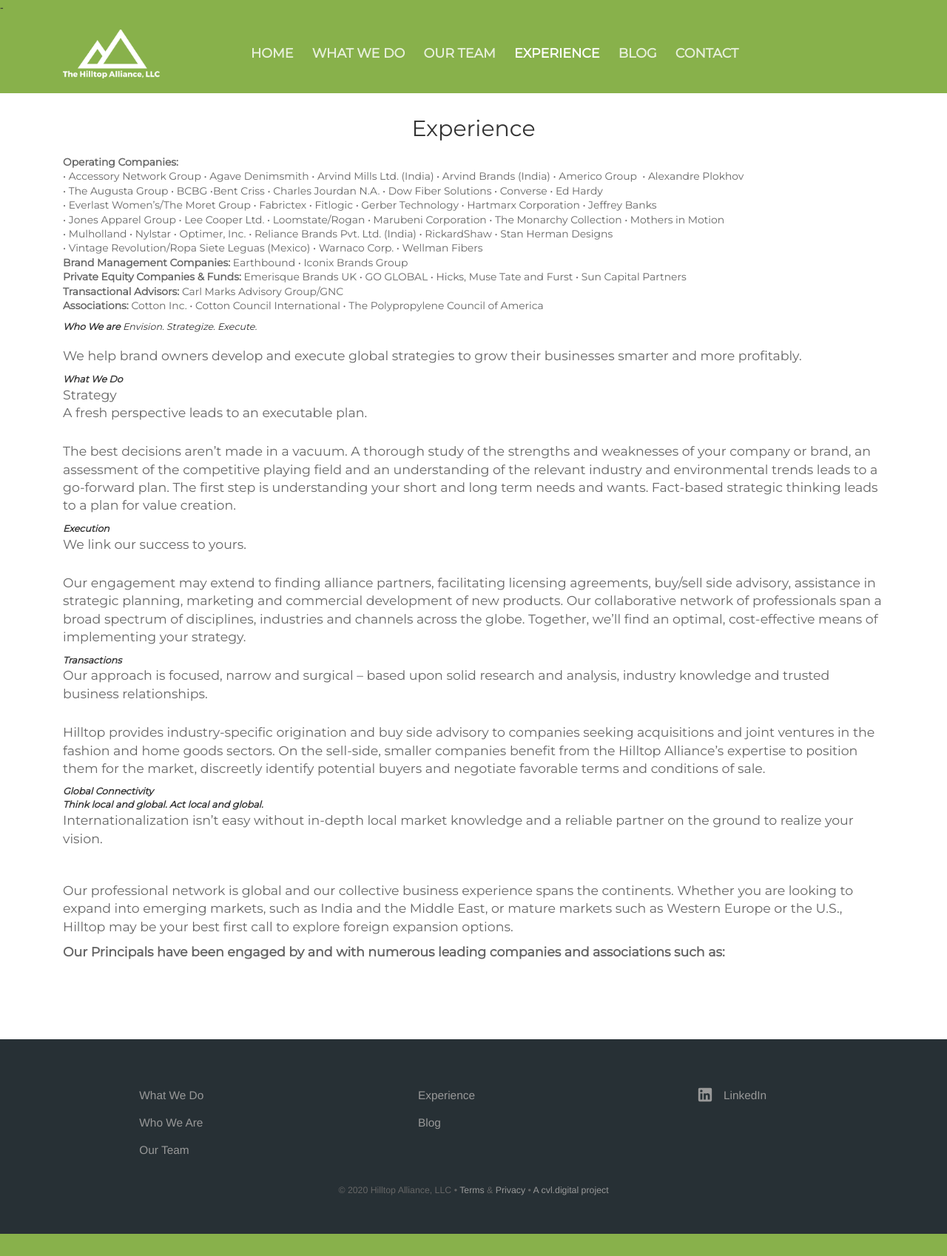
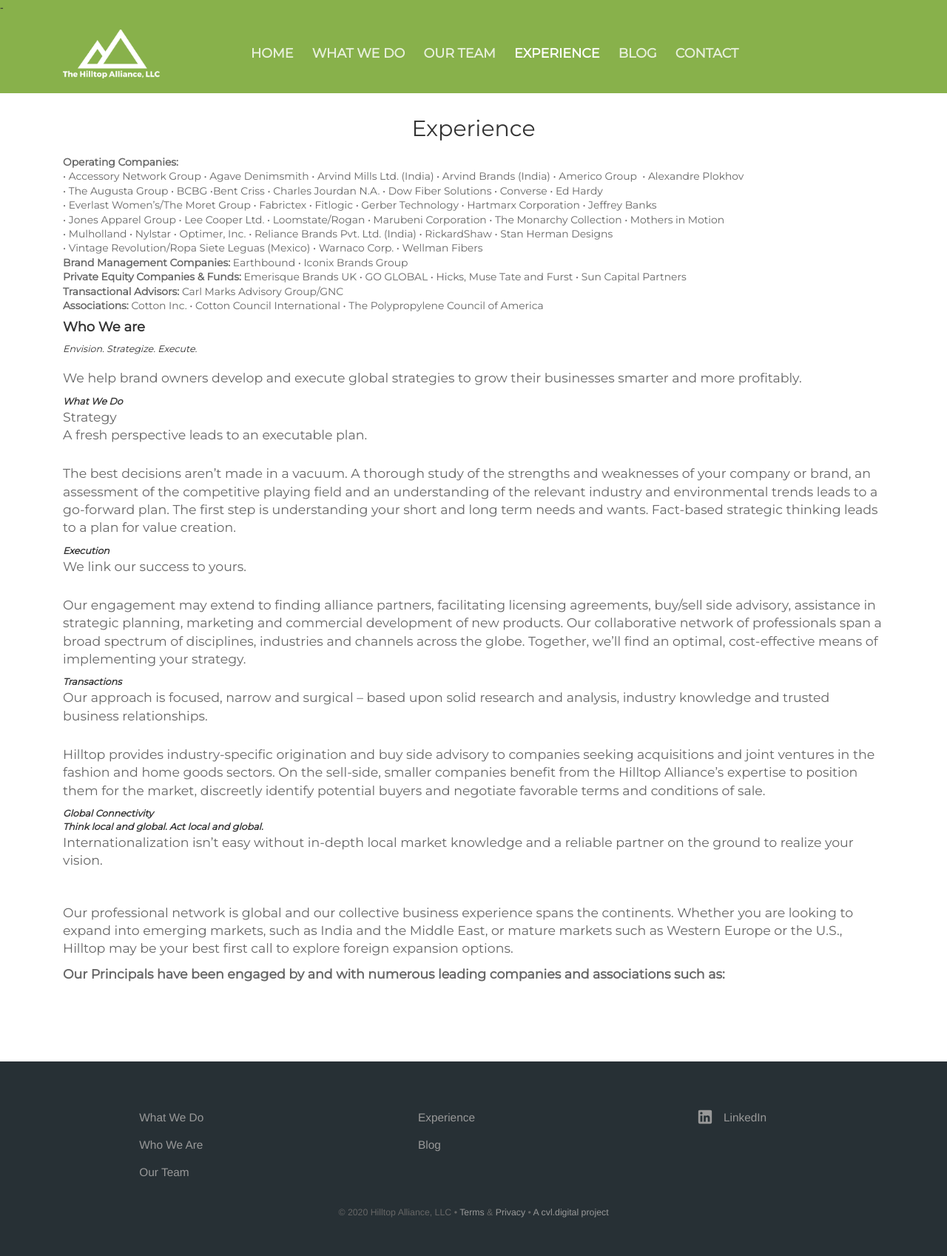
Before and after one commit to Freelance-Repos/Hilltop-Alliance, a Jekyll site: the page built from clients.html, in a window 1280 px wide. Shown: the whole page at 74% size. Built offline with Jekyll 4.4.1, drawn with Linux system fonts in a browser that asks for light colours; before the commit the page ends 1668 px from its top, so only the background shows below that.

Commit message:
Update clients.html

```diff
--- a/clients.html
+++ b/clients.html
@@ -13,9 +13,9 @@ description: ''
    <p class="editable companiesClass">
 	<b>Operating Companies: </b><br />&bull; Accessory Network Group &bull; Agave Denimsmith &bull; Arvind Mills Ltd. (India) &bull; Arvind Brands (India) &bull; Americo Group&nbsp; &bull; Alexandre Plokhov<br />&bull; The Augusta Group &bull; BCBG &bull;Bent Criss &bull; Charles Jourdan N.A. &bull; Dow Fiber Solutions &bull; Converse &bull; Ed Hardy<br />&bull; Everlast Women&rsquo;s/The Moret Group &bull; Fabrictex &bull; Fitlogic &bull; Gerber Technology &bull; Hartmarx Corporation &bull; Jeffrey Banks&nbsp;<br />&bull; Jones Apparel Group &bull; Lee Cooper Ltd. &bull; Loomstate/Rogan &bull; Marubeni Corporation &bull; The Monarchy Collection &bull; Mothers in Motion&nbsp;<br />&bull; Mulholland &bull; Nylstar &bull; Optimer, Inc. &bull; Reliance Brands Pvt. Ltd. (India) &bull; RickardShaw &bull; Stan Herman Designs&nbsp;<br />&bull; Vintage Revolution/Ropa Siete Leguas (Mexico) &bull; Warnaco Corp. &bull; Wellman Fibers<br /><b>Brand Management Companies:</b> Earthbound &bull; Iconix Brands Group<br /><b>Private Equity Companies &amp; Funds:</b> Emerisque Brands UK &bull; GO GLOBAL &bull; Hicks, Muse Tate and Furst &bull; Sun Capital Partners<br /><b>Transactional Advisors:</b> Carl Marks Advisory Group/GNC<br /><b>Associations:</b> Cotton Inc. &bull; Cotton Council International &bull; The Polypropylene Council of America
 </p>
-   <i class="editable">
+   <h4 class="editable">
    	<b>Who We are</b>
-   </i>
+   </h4>
    <i class="editable">Envision. Strategize. Execute. </i>
 </div>
 
```
